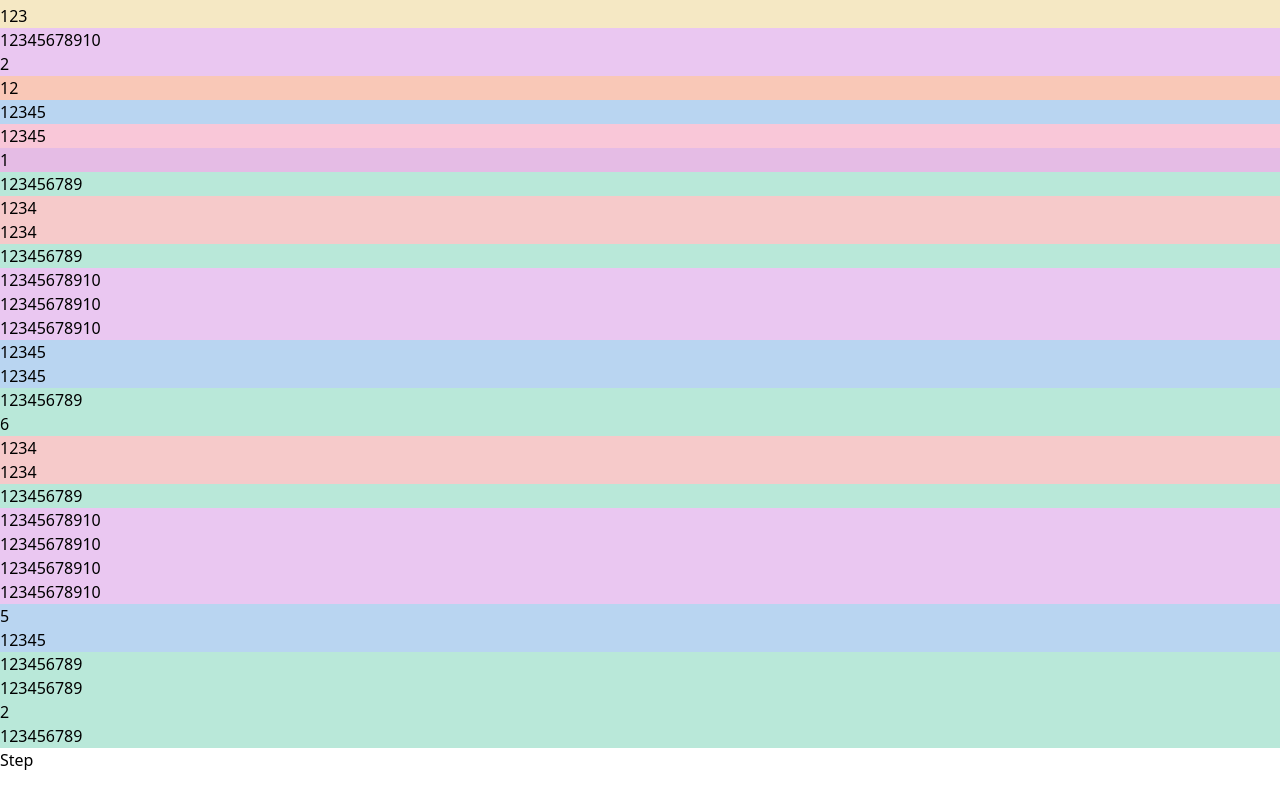
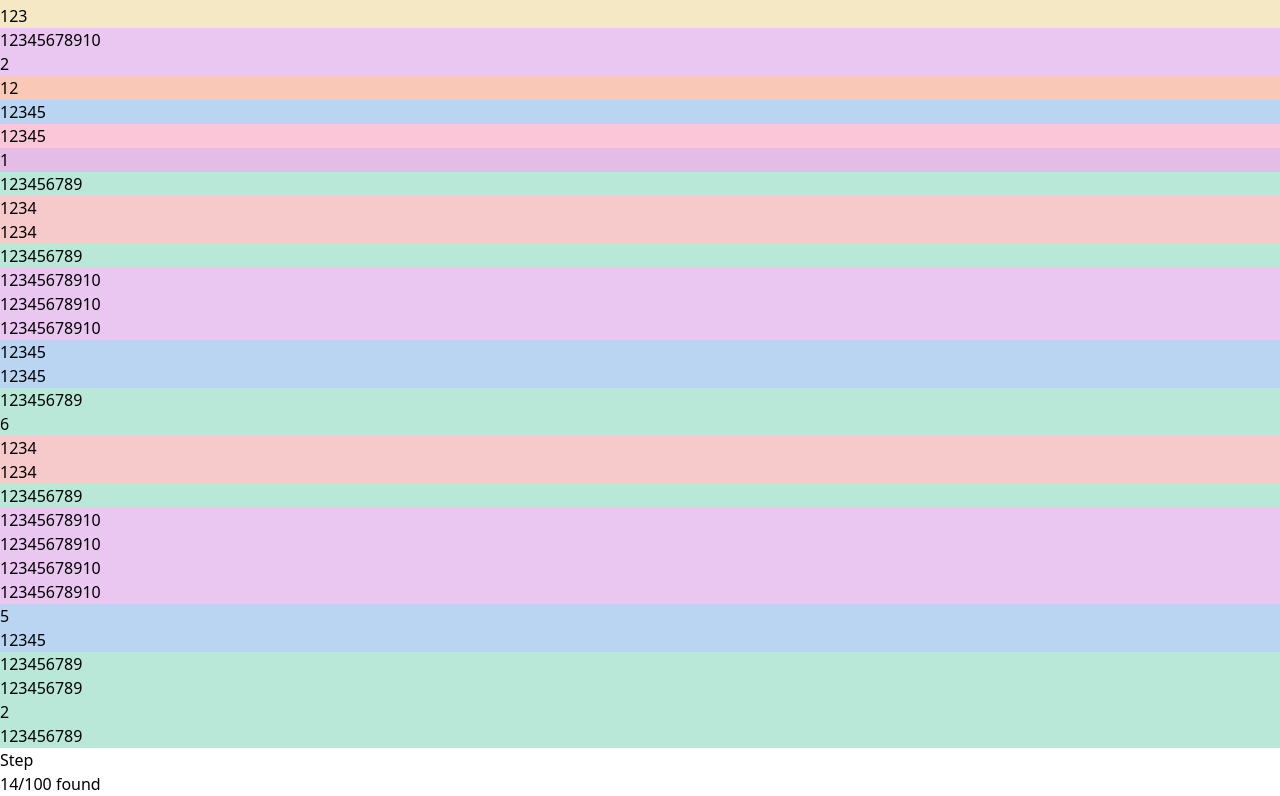
Before and after one commit to KevinJBoyer/JaneStreetJune2022UX, a React (Vite) app: page / in a window 1280 px wide. Shown: the part 1676-2472 px from the top of the page. Before the commit the page ends 2448 px from the top, so only its background shows below. Built offline with nearby package versions, Linux system fonts and the light colour scheme.

Commit message:
Add counter

```diff
--- a/src/components/ZoneGrid.tsx
+++ b/src/components/ZoneGrid.tsx
@@ -175,6 +175,9 @@ export const ZoneGrid: React.FC<ZoneGridProps> = ({
       >
         Step
       </button>
+      <h1 className="text-2xl font-bold mb-4">
+        {grid.flat().filter((cell) => cell.value).length}/100 found
+      </h1>
     </div>
   );
 };
```
